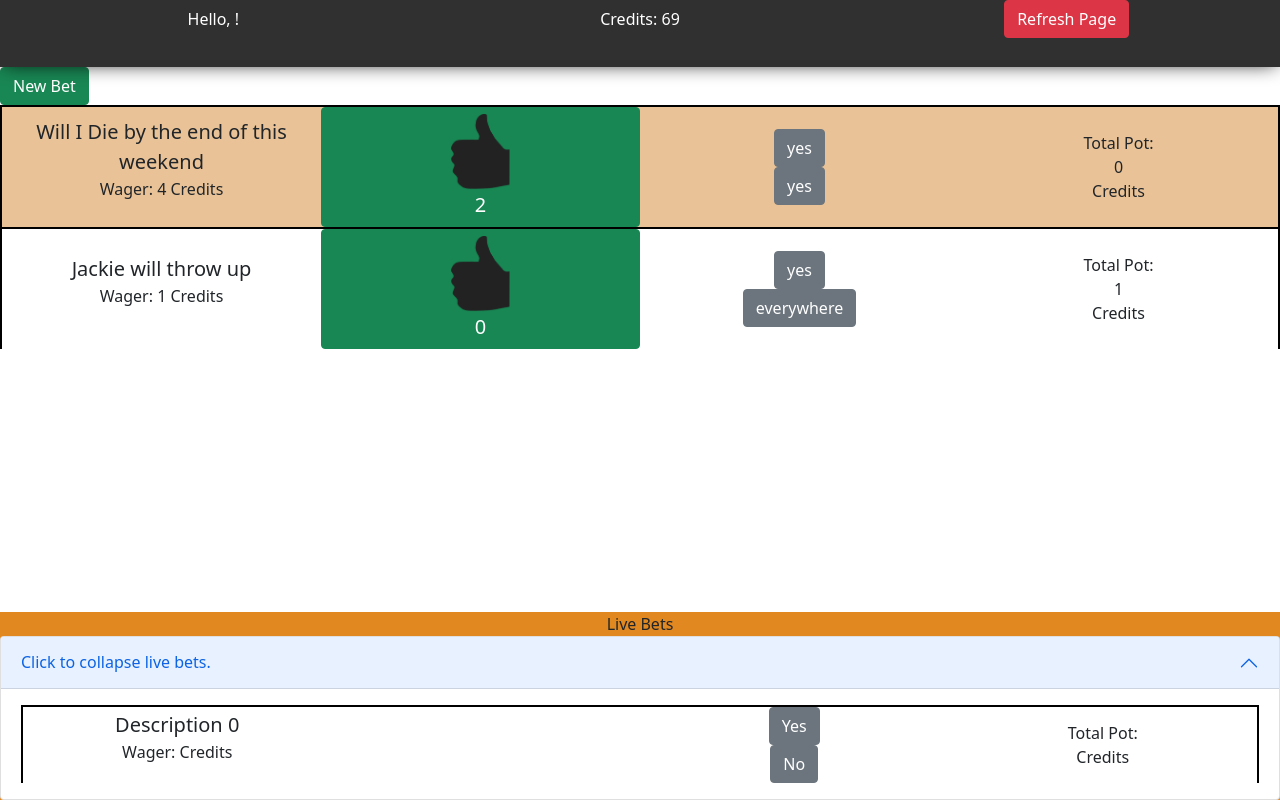
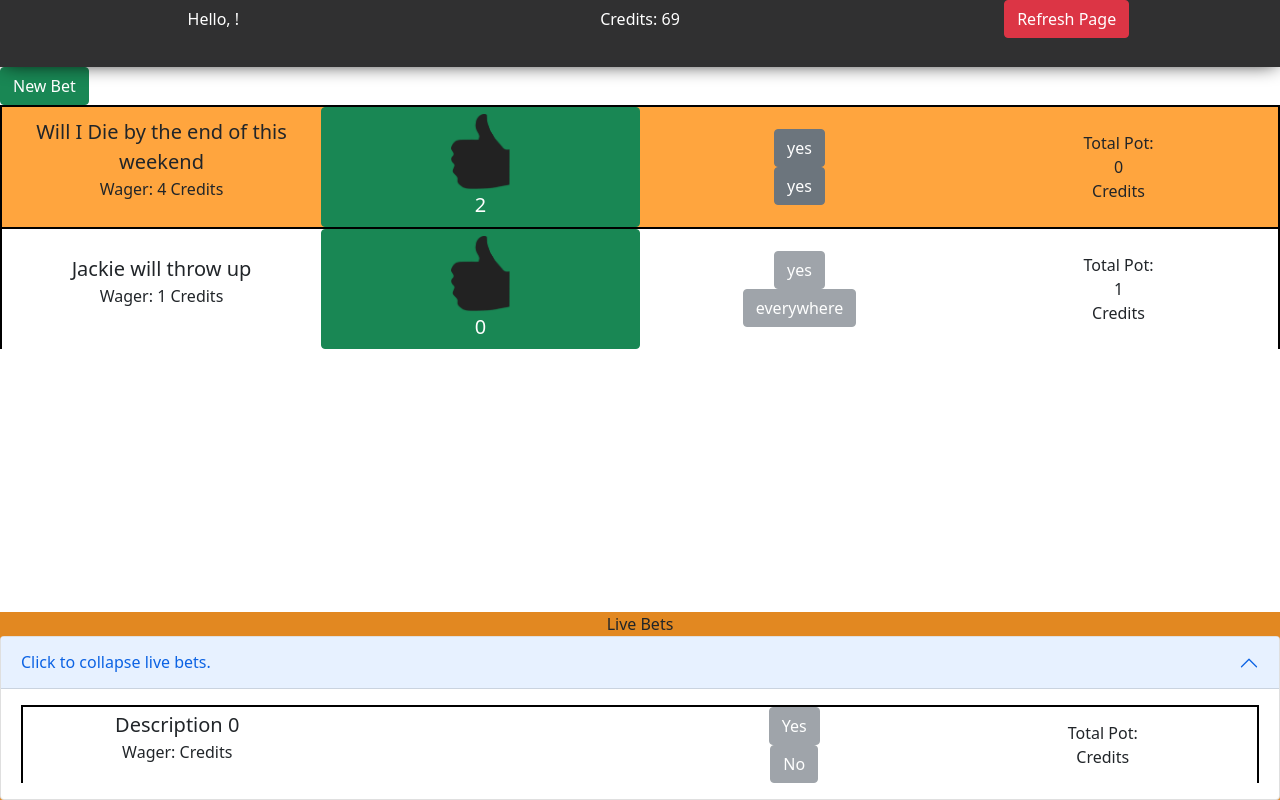
Before and after one commit to Iampizzaprincess/5GHackathon-FrontEnd, a React (Create React App) app: page /f in a window 1280 px wide. Built offline with nearby package versions, Linux system fonts and the light colour scheme; no server answers.

Commit message:
aestetics

```diff
--- a/src/App.css
+++ b/src/App.css
@@ -11,14 +11,28 @@
   align-items: center;
 }
 
-.col {
-  flex: 1
+.flex-grid-sm{
+  display: flex;
+  align-items: center;
 }
 
+.col {
+  flex: 1;
+}
 .row{
-  flex: 0
+  flex: 0;
 }
-
+.col-sm{
+  flex: 1;
+  flex-shrink: 4;
+}
+.row-sm{
+  flex: 1;
+  flex-shrink: 4;
+}
+.whiteText{
+  color: white;
+}
 .hide {
   display: none;
 }
@@ -37,7 +51,7 @@
   border-style: solid;
   border-color: black;
   border-bottom: none;
-  background-color: rgb(233, 195, 151);
+  background-color: rgb(255, 165, 62);
 }
 
 .betItemExp{
--- a/src/betlist/betlistitem.component.js
+++ b/src/betlist/betlistitem.component.js
@@ -55,7 +55,7 @@ class BetListItem extends React.Component {
     }
     // check is active?
     if (this.props.bet.approved){
-      if(this.props.bet.winner!=-1){ // no one has won and is active
+      if(this.props.bet.winner=-1){ // no one has won and is live(-1 == active!!)
         this.isActive = true;
         this.isExpired = false;
       }else{
@@ -94,10 +94,12 @@ class BetListItem extends React.Component {
             <div className ="col">
                   <OptionButtons option={this.props.bet.option1}
                                 isMod={this.isMod}
-                             onClick={() => this.clickOption(1)} />
+                                onClick={() => this.clickOption(1)}
+                                isActive={this.isActive} />
                   <OptionButtons option={this.props.bet.option2}
                                 isMod={this.isMod}
-                             onClick={() => this.clickOption(2)} />
+                                onClick={() => this.clickOption(2)}
+                                isActive={this.isActive}/>
             </div>
             <div className="col">
               <div>Total Pot:</div>
@@ -113,7 +115,7 @@ class BetListItem extends React.Component {
 function OptionButtons(props) {
   return (
         <div onClick={() => props.onClick()}>
-      <button type="button" className="btn btn-secondary">
+          <button type="button" className={props.isActive ? "btn btn-secondary" : "btn btn-secondary disabled"}>
             {props.option}
             {props.isMod ? <div>-Declare winner?</div> : undefined}
           </button>
```
Lines whose indentation alone changed are shown as unchanged.
